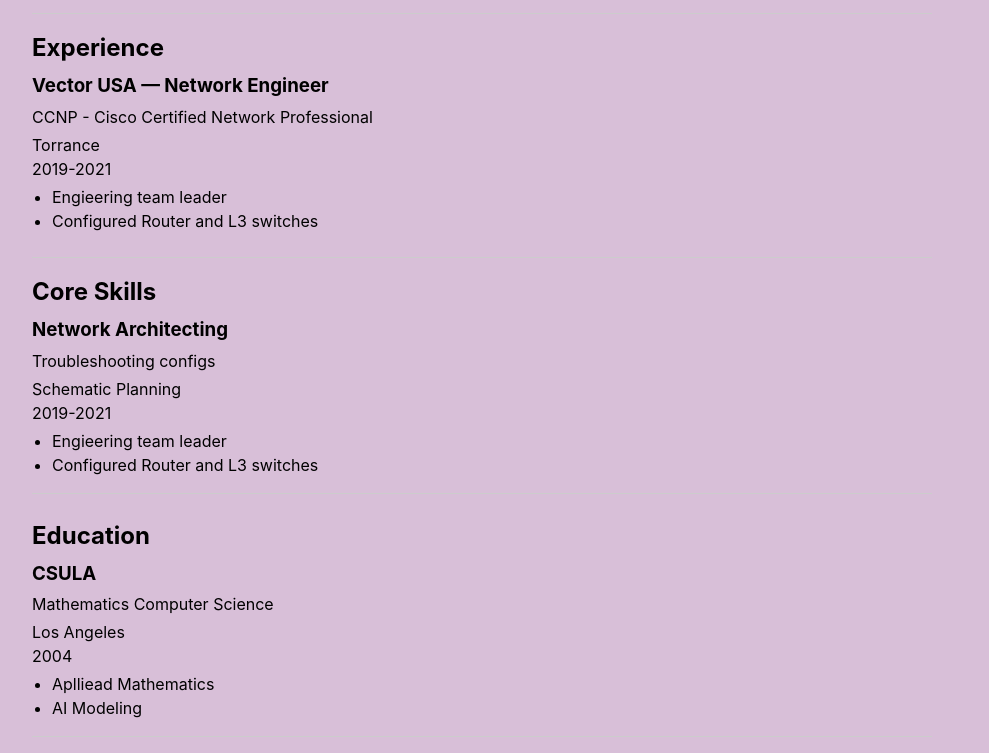
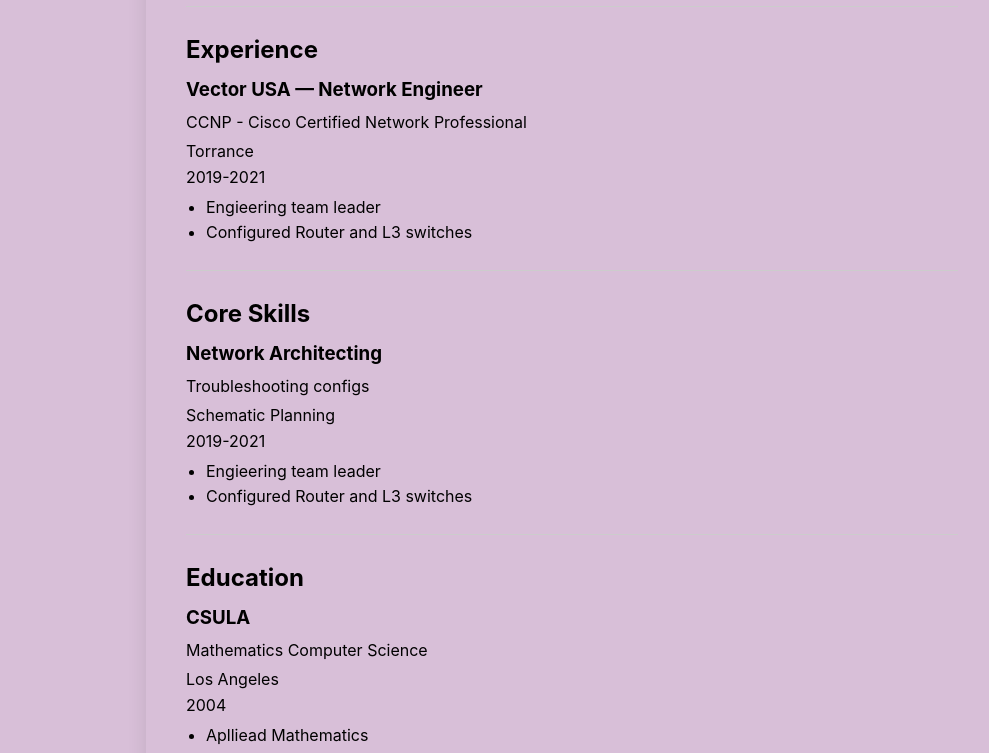
Before and after one commit to ultraman-labs/cloud-resume-challenge, a plain HTML site: page frontend/public/index.html in a window 1280 px wide. Shown: the part 183-936 px from the top of the page, without its empty margins (68-1057 px from the left). Drawn offline with Linux system fonts and the light colour scheme.

Commit message:
WIP tweaking style.css

```diff
--- a/frontend/public/assets/stylesheets/style.css
+++ b/frontend/public/assets/stylesheets/style.css
@@ -1,21 +1,37 @@
-html, body {
+/* Global reset + layout consistency */
+* {
+  box-sizing: border-box;
+  -webkit-font-smoothing: antialiased;
+  -moz-osx-font-smoothing: grayscale;
+}
+
+html {
+  height: 100%;
+}
+
+body {
+  min-height: 100%;
   background-color: rgb(216, 191, 216);
-
   font-family: -apple-system, BlinkMacSystemFont, "Segoe UI", sans-serif;
   margin: 0;
-  /* padding:24px; */
-  padding: 50px; /* top/bottom = 0, left/right = 24px */
-  line-height: 1.5;
+  padding: 0;
+  line-height: 1.6;
+  max-width: 900px;
+  margin: 40px auto; /* Center page content */
+  padding: 0 24px; /* space on left/right */
 }
 
+/* Main résumé card style */
+main {
+  /* background: white; */
+  padding: 40px;
+  border-radius: 8px;
+  box-shadow: 0 4px 20px rgba(0,0,0,0.1);
+}
+
+/* Center header at top of résumé */
 header {
   text-align: center;
-}
-
-
-main {
-  max-width: 900px;
-  margin: 0 auto0;
 }
 
 h1, h2, h3 {
@@ -31,7 +47,7 @@
 }
 
 hr {
-  margin: 1em 0;
+  margin: 1.5em 0;
   border: none;
   border-top: 1px solid #ccc;
 }
```
